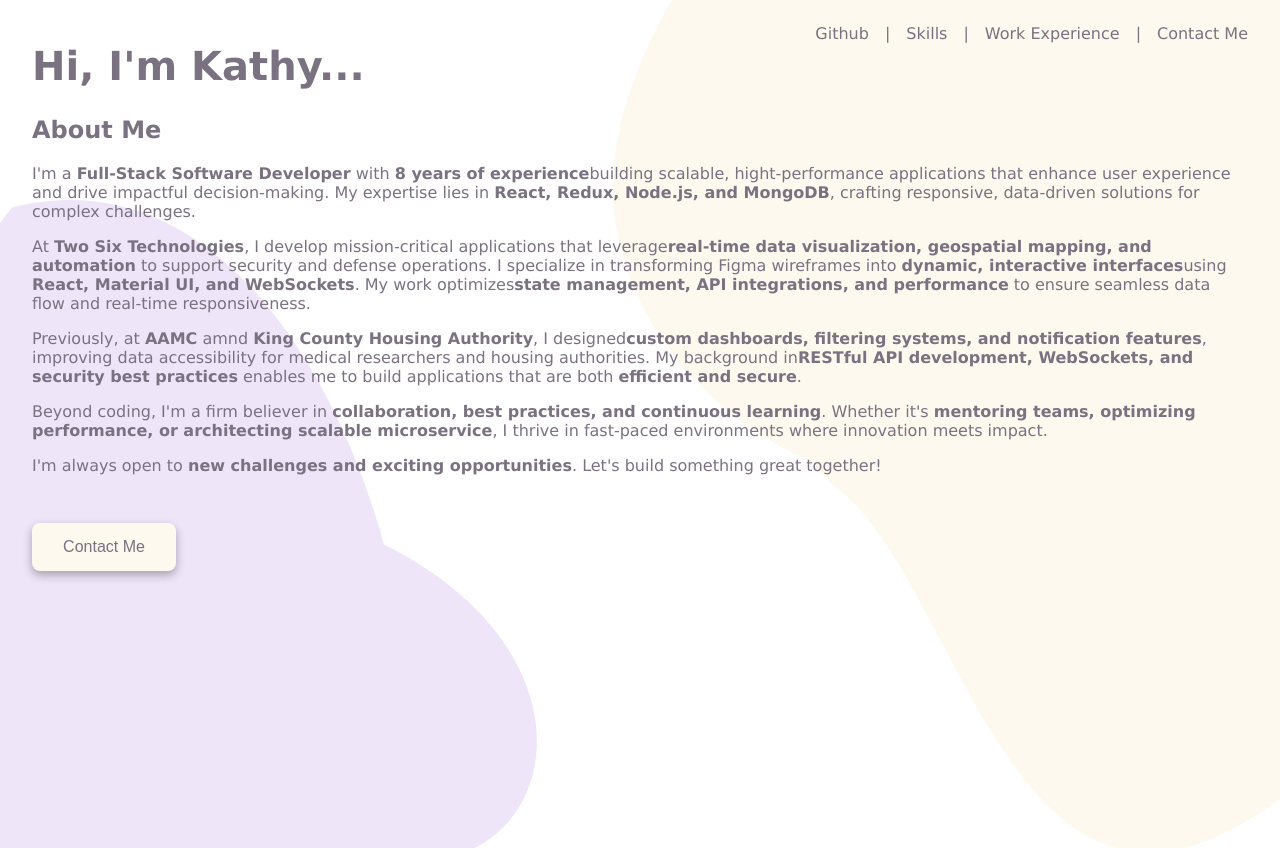
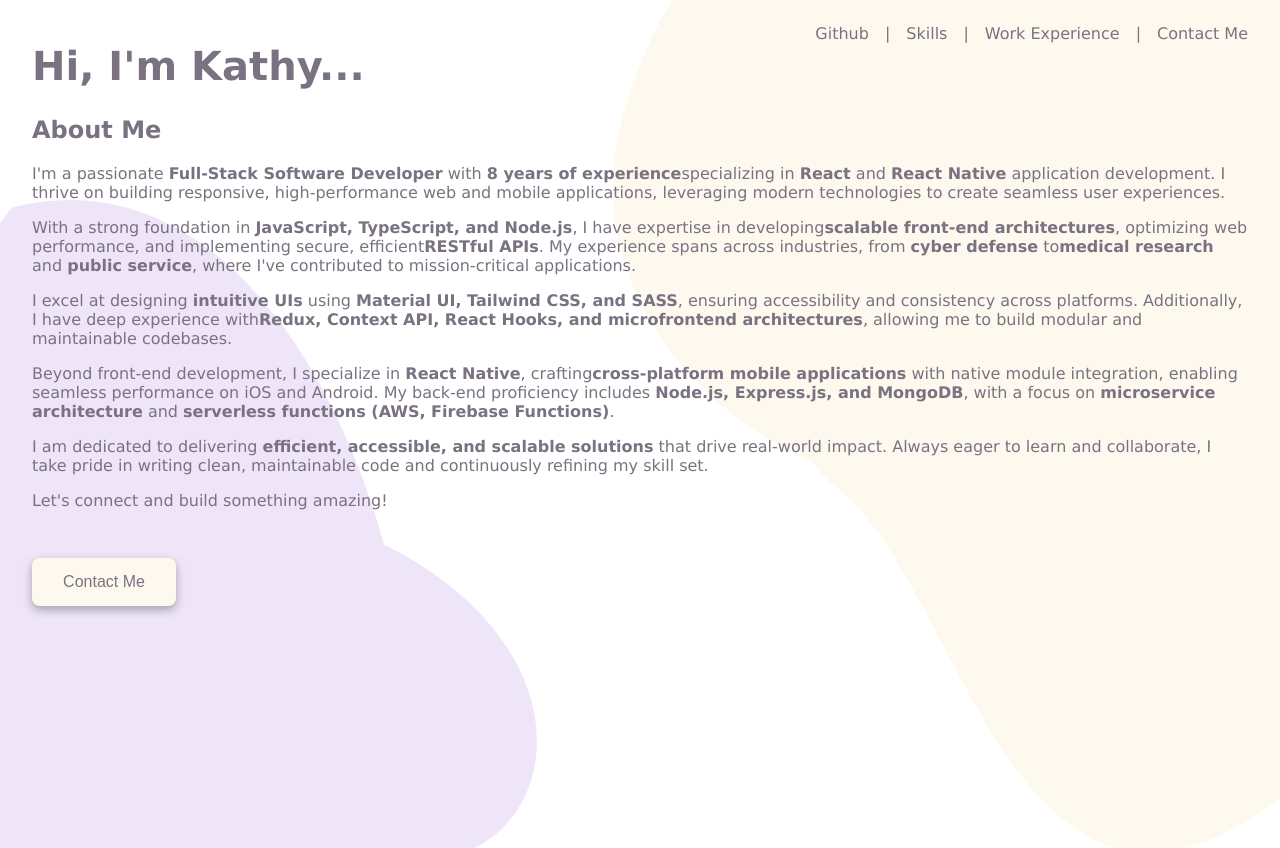
Before and after one commit to byc233-1664304/Portfolio, a React (Vite) app: page / in a window 1280 px wide. Shown: the top 848 px of the page. Built offline with nearby package versions, Linux system fonts and the light colour scheme; no server answers.

Commit message:
Content change, React Native experience added

```diff
--- a/src/App.css
+++ b/src/App.css
@@ -2,6 +2,7 @@ body, html{
     margin: 0;
     padding: 0;
     overflow-x: hidden;
+    overflow-y: scroll;
     font-family: Verdana, Geneva, Tahoma, sans-serif;
     color: #7A7281;
     background-image: url('./assets/aliceblue.png'), url('./assets/yellowb.png');
--- a/src/components/Cover.jsx
+++ b/src/components/Cover.jsx
@@ -25,36 +25,41 @@ function Cover() {
         <div className='about'>
             <h2>About Me</h2>
             <p>
-                I'm a <strong>Full-Stack Software Developer</strong> with <strong>8 years of experience</strong>
-                building scalable, hight-performance applications that enhance user experience and drive impactful
-                decision-making. My expertise lies in <strong>React, Redux, Node.js, and MongoDB</strong>, crafting
-                responsive, data-driven solutions for complex challenges.
+                I'm a passionate <strong>Full-Stack Software Developer</strong> with <strong>8 years of experience</strong>
+                specializing in <strong>React</strong> and <strong>React Native</strong> application development. I
+                thrive on building responsive, high-performance web and mobile applications, leveraging modern technologies
+                to create seamless user experiences.
             </p>
 
             <p>
-               At <strong>Two Six Technologies</strong>, I develop mission-critical applications that leverage
-               <strong>real-time data visualization, geospatial mapping, and automation</strong> to support security and
-               defense operations. I specialize in transforming Figma wireframes into <strong>dynamic, interactive interfaces</strong>
-               using <strong>React, Material UI, and WebSockets</strong>. My work optimizes
-               <strong>state management, API integrations, and performance</strong> to ensure seamless data flow and real-time
-               responsiveness.
+               With a strong foundation in <strong>JavaScript, TypeScript, and Node.js</strong>, I have expertise in developing
+               <strong>scalable front-end architectures</strong>, optimizing web performance, and implementing secure, efficient
+               <strong>RESTful APIs</strong>. My experience spans across industries, from <strong>cyber defense</strong> to
+               <strong>medical research</strong> and <strong>public service</strong>, where I've contributed to mission-critical
+               applications.
             </p>
 
             <p>
-                Previously, at <strong>AAMC</strong> amnd <strong>King County Housing Authority</strong>, I designed
-                <strong>custom dashboards, filtering systems, and notification features</strong>, improving data accessibility
-                for medical researchers and housing authorities. My background in
-                <strong>RESTful API development, WebSockets, and security best practices</strong> enables me to build applications
-                that are both <strong>efficient and secure</strong>.
+                I excel at designing <strong>intuitive UIs</strong> using <strong>Material UI, Tailwind CSS, and SASS</strong>,
+                ensuring accessibility and consistency across platforms. Additionally, I have deep experience with
+                <strong>Redux, Context API, React Hooks, and microfrontend architectures</strong>, allowing me to build
+                modular and maintainable codebases.
             </p>
 
             <p>
-                Beyond coding, I'm a firm believer in <strong>collaboration, best practices, and continuous learning</strong>.
-                Whether it's <strong>mentoring teams, optimizing performance, or architecting scalable microservice</strong>,
-                I thrive in fast-paced environments where innovation meets impact.
+                Beyond front-end development, I specialize in <strong>React Native</strong>, crafting
+                <strong>cross-platform mobile applications</strong> with native module integration, enabling seamless
+                performance on iOS and Android. My back-end proficiency includes <strong>Node.js, Express.js, and MongoDB</strong>,
+                with a focus on <strong>microservice architecture</strong> and <strong>serverless functions (AWS, Firebase Functions)</strong>.
             </p>
 
-            <p>I'm always open to <strong>new challenges and exciting opportunities</strong>. Let's build something great together!</p>
+            <p>
+                I am dedicated to delivering <strong>efficient, accessible, and scalable solutions</strong> that drive
+                real-world impact. Always eager to learn and collaborate, I take pride in writing clean, maintainable
+                code and continuously refining my skill set.
+            </p>
+
+            <p>Let's connect and build something amazing!</p>
 
             <button className='contact-button' onClick={() => {setPopupOpen(true)}}>Contact Me</button>
 
--- a/src/components/WorkExperience.jsx
+++ b/src/components/WorkExperience.jsx
@@ -108,6 +108,10 @@ function WorkExperience() {
                     using <strong>CSS Grid</strong>, <strong>Flexbox</strong> and <strong>Material UI</strong>.
                 </p>,
                 <p>
+                    Developed <strong>mobile-friendly application</strong> using <strong>React Native</strong>,
+                    ensuring seamless performance on both iOS and Android devices.
+                </p>,
+                <p>
                     Developed an intuitive fraud and crime reporting form with <strong>React</strong>,
                     leveraging <strong>Redux</strong> for state management to streamline and improve user experience.
                 </p>,
```
